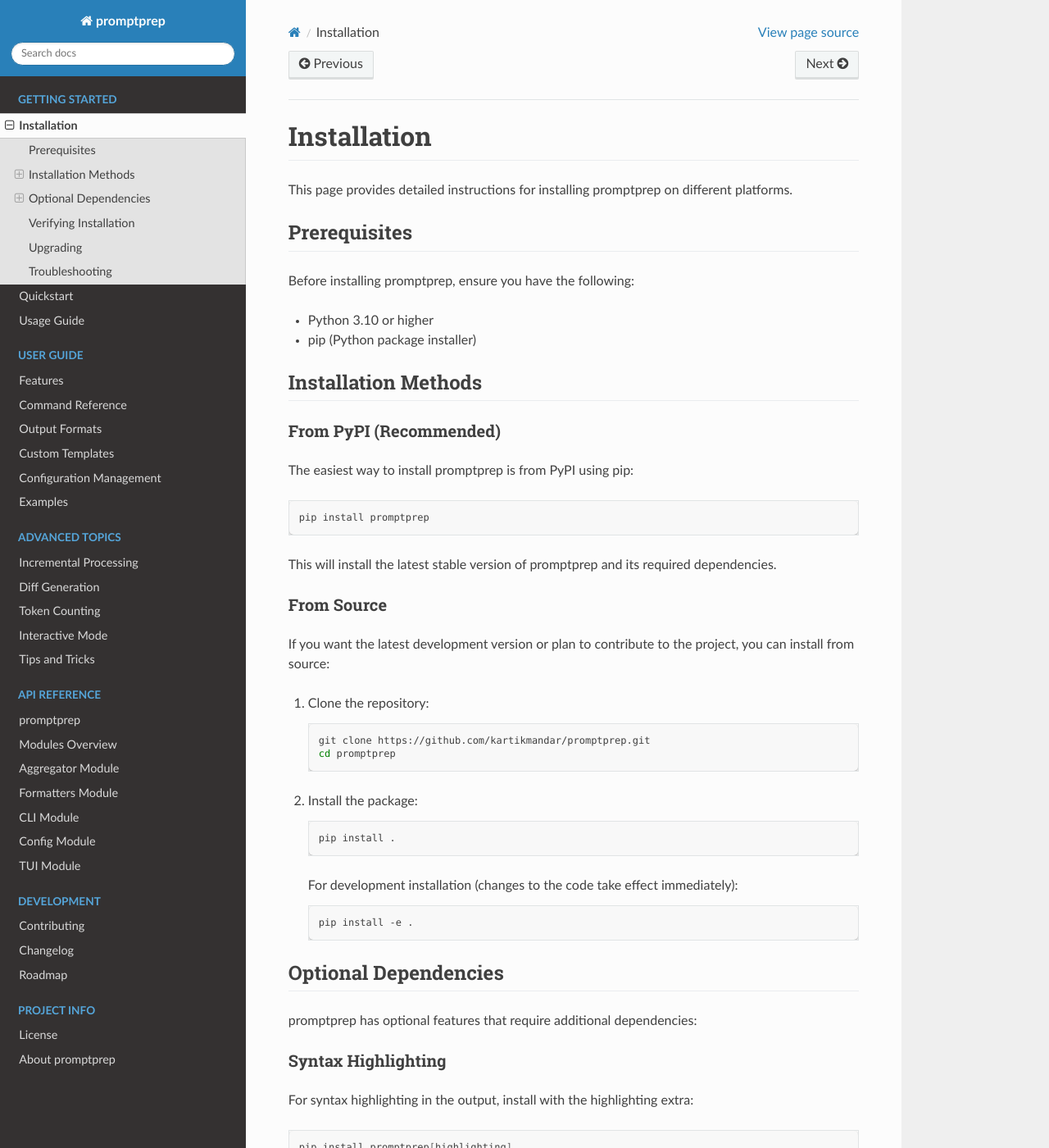
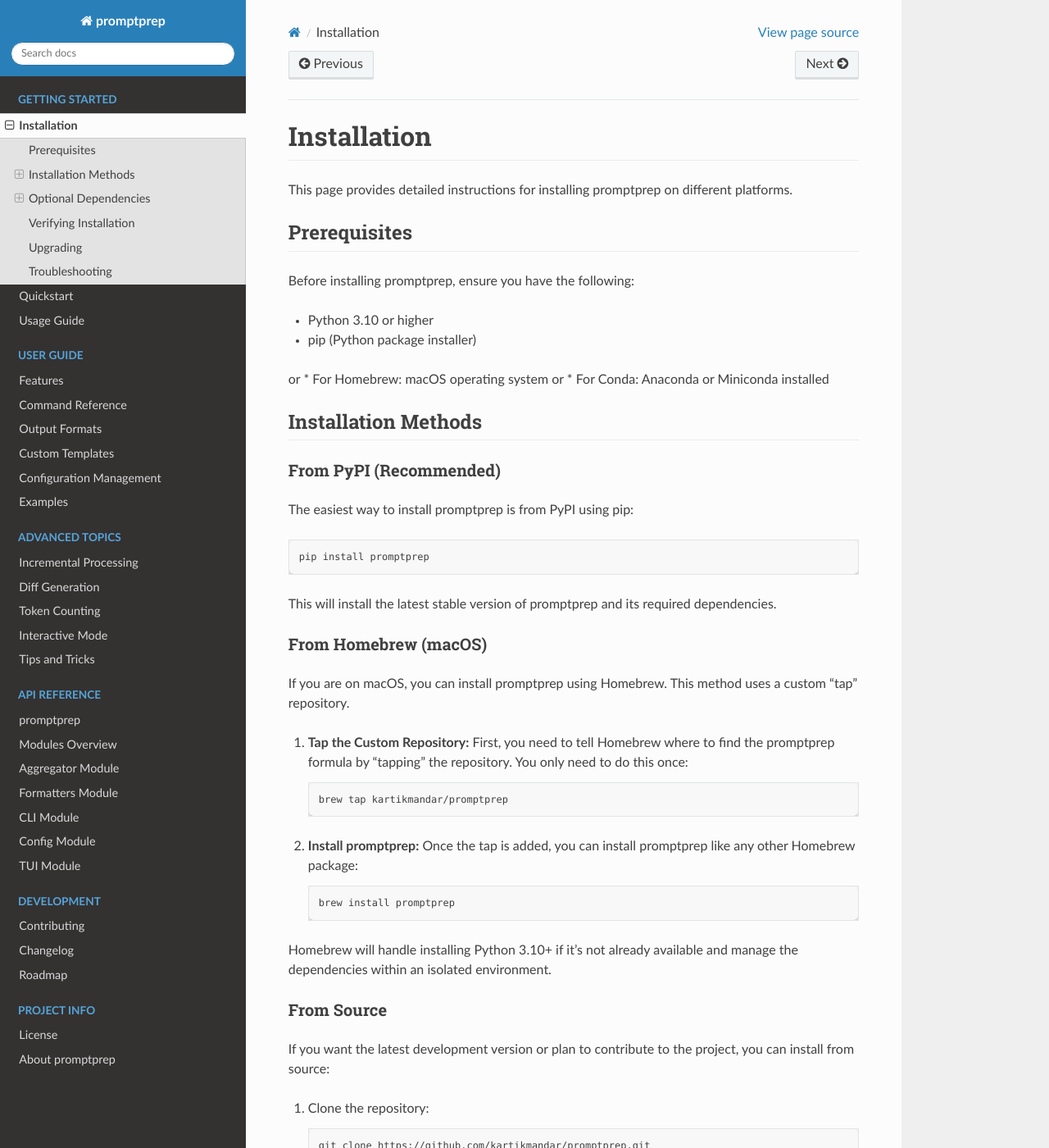
Before and after one commit to kartikmandar/promptprep, a Sphinx documentation site: the page built from docs/source/installation.rst, in a window 1280 px wide and 1400 px high. Shown: the whole window at 82% size. Built offline with Sphinx 7.4.7 and the Read the Docs theme 3.1.0, drawn with Linux system fonts in a browser that asks for light colours; the version number is read from the project's files by our own code.

Commit message:
update readme and documentation for brew usage

```diff
--- a/docs/source/installation.rst
+++ b/docs/source/installation.rst
@@ -12,6 +12,11 @@
 
 * Python 3.10 or higher
 * pip (Python package installer)
+or
+* For Homebrew: macOS operating system
+or
+* For Conda: Anaconda or Miniconda installed
+
 
 Installation Methods
 -------------------
@@ -26,6 +31,28 @@
    pip install promptprep
 
 This will install the latest stable version of promptprep and its required dependencies.
+
+
+From Homebrew (macOS)
+~~~~~~~~~~~~~~~~~~~~~
+
+If you are on macOS, you can install promptprep using Homebrew. This method uses a custom "tap" repository.
+
+1. **Tap the Custom Repository:**
+   First, you need to tell Homebrew where to find the promptprep formula by "tapping" the repository. You only need to do this once:
+
+   .. code-block:: bash
+
+      brew tap kartikmandar/promptprep
+
+2. **Install promptprep:**
+   Once the tap is added, you can install promptprep like any other Homebrew package:
+
+   .. code-block:: bash
+
+      brew install promptprep
+
+Homebrew will handle installing Python 3.10+ if it's not already available and manage the dependencies within an isolated environment.
 
 From Source
 ~~~~~~~~~~~
```
Also changed, not shown: README.md (+16 -0 lines).
